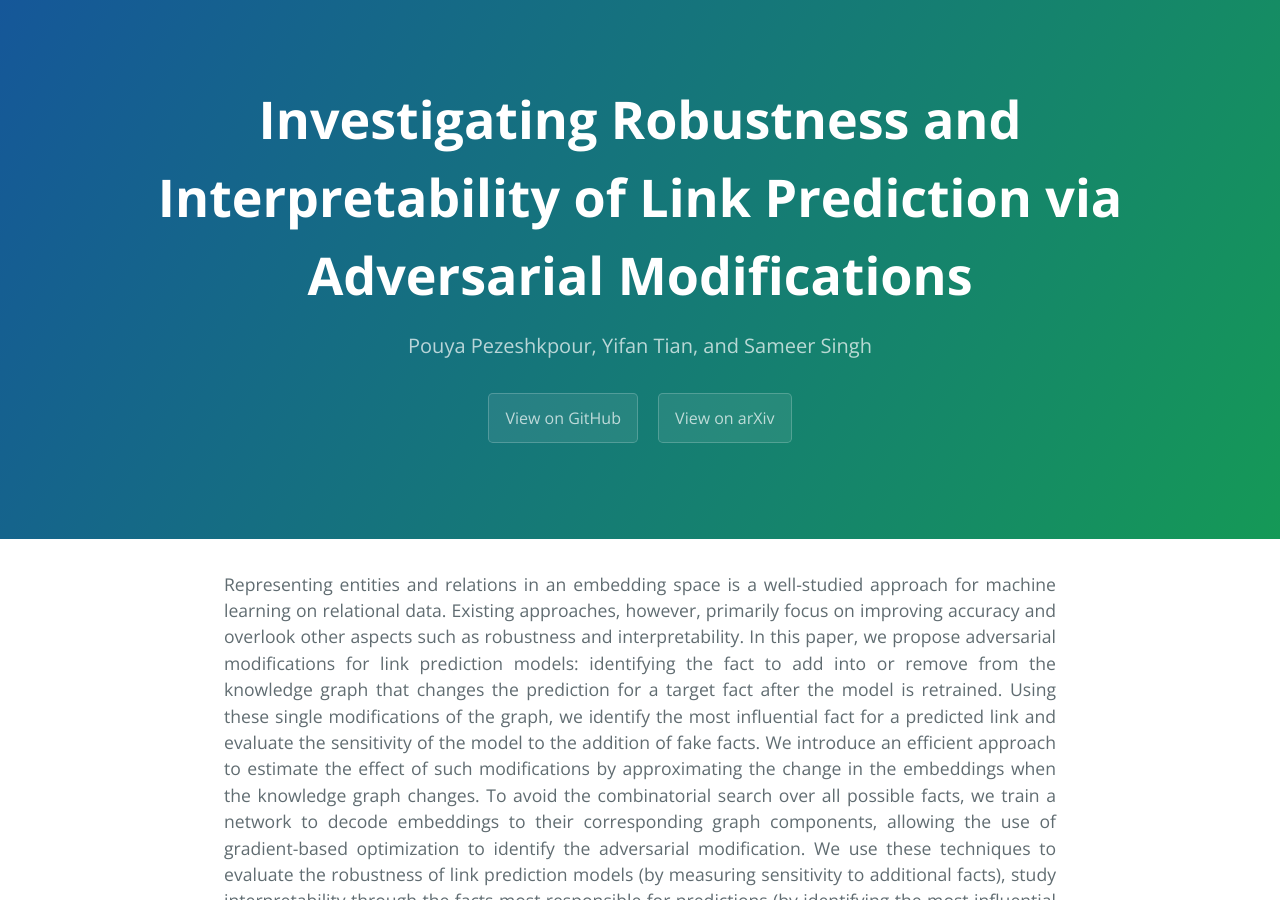
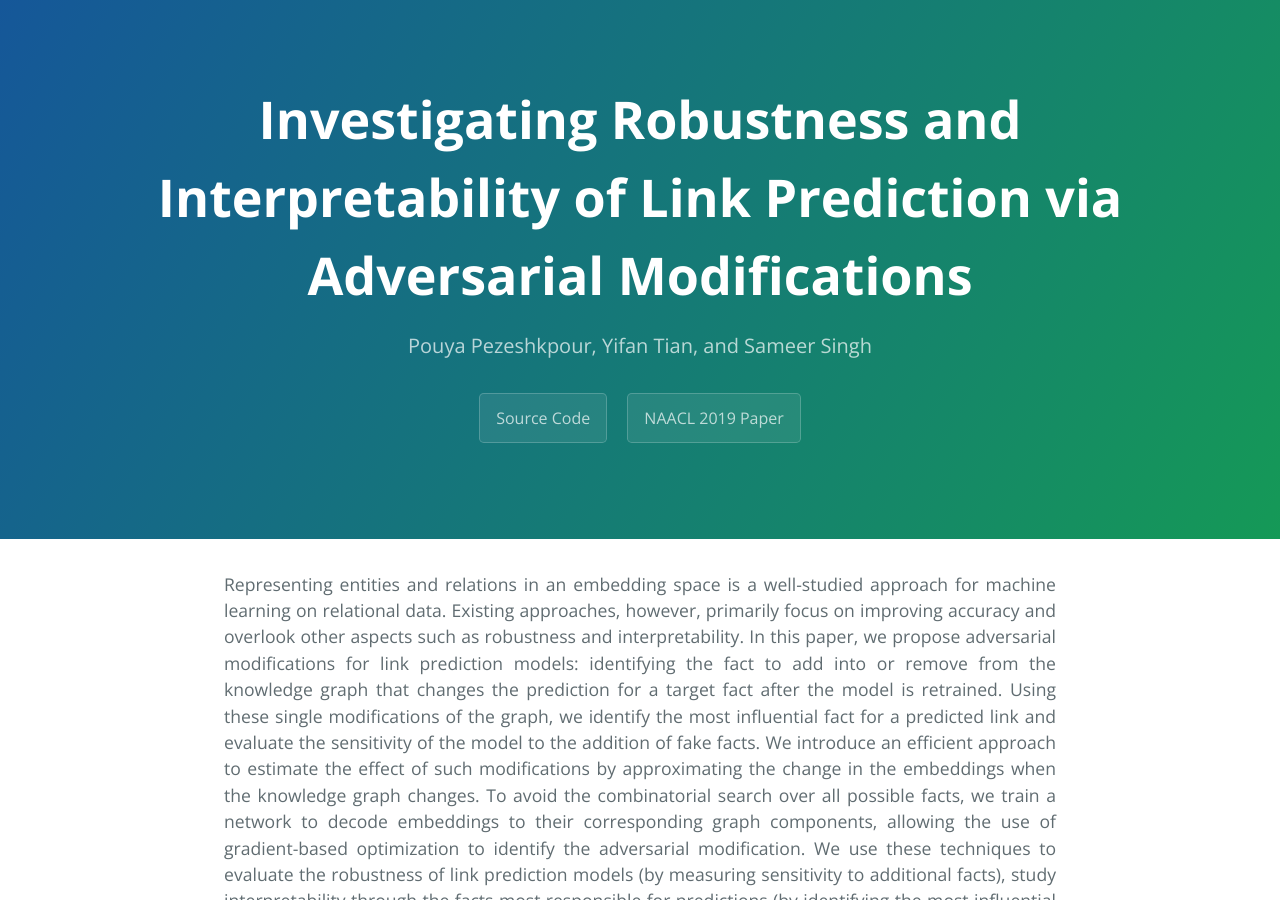
Before and after one commit to pouyapez/criage, a Jekyll site: the page built from index.md, in a window 1280 px wide and 900 px high. Built offline with Jekyll 4.4.1, drawn with Linux system fonts in a browser that asks for light colours.

Commit message:
Update default.html

```diff
--- a/_layouts/default.html
+++ b/_layouts/default.html
@@ -26,10 +26,10 @@
       <h1 class="project-name">{{ page.title | default: site.title | default: site.github.repository_name }}</h1>
       <h2 class="project-tagline">{{ page.description | default: site.description | default: site.github.project_tagline }}</h2>
       {% if site.github.is_project_page %}
-        <a href="{{ site.github.repository_url }}" class="btn">View on GitHub</a>
+        <a href="{{ site.github.repository_url }}" class="btn">Source Code</a>
       {% endif %}
       {% if site.show_downloads %}
-        <a href="https://arxiv.org" class="btn">View on arXiv</a>
+        <a href="https://arxiv.org" class="btn">NAACL 2019 Paper</a>
         <!--- <a href="{{ site.github.tar_url }}" class="btn">Download .tar.gz</a> --->
       {% endif %}
     </header>
```
